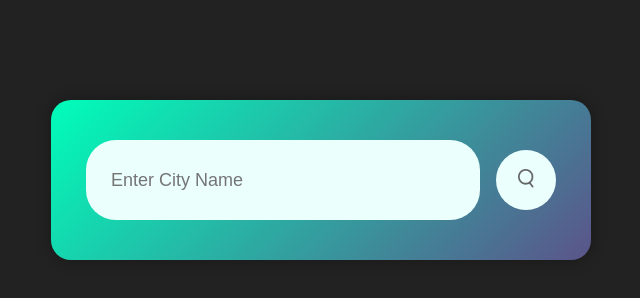
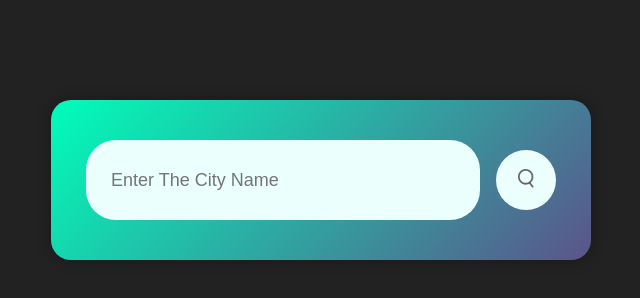
Before and after one commit to UMARAKRAM-ai/Weather_APP, a website: page index.html in a window 1280 px wide. Shown: the full height of the page, 319-959 px from the left. Drawn offline with Linux system fonts and the light colour scheme.

```diff
--- a/index.html
+++ b/index.html
@@ -10,7 +10,7 @@
 <body>
     <div class="card">
         <div class="search">
-          <input type="text" placeholder="Enter City Name" spellcheck="false" />
+          <input type="text" placeholder="Enter The City Name" spellcheck="false" />
           <button><img src="./images/search.png" alt="" /></button>
         </div>
         <div class="error">
```
